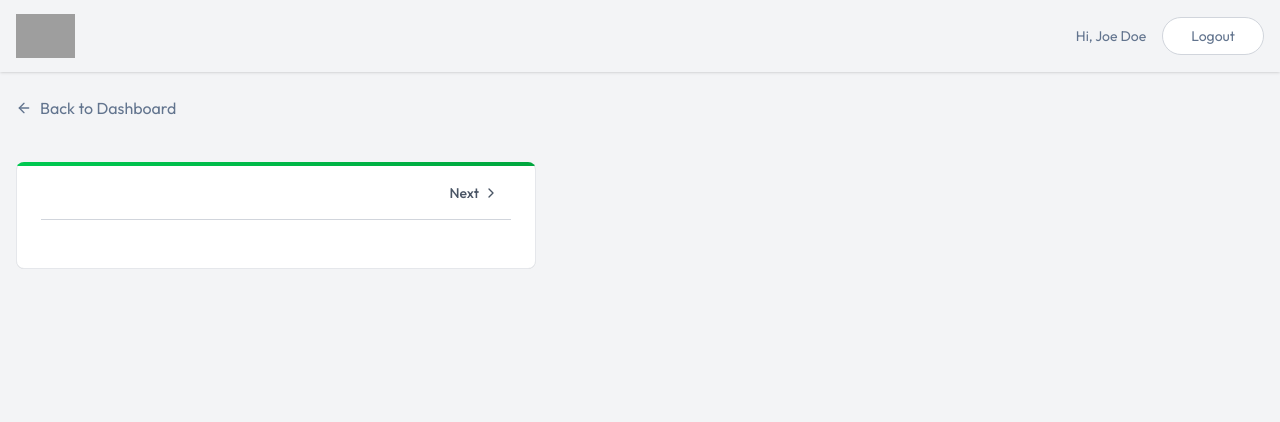
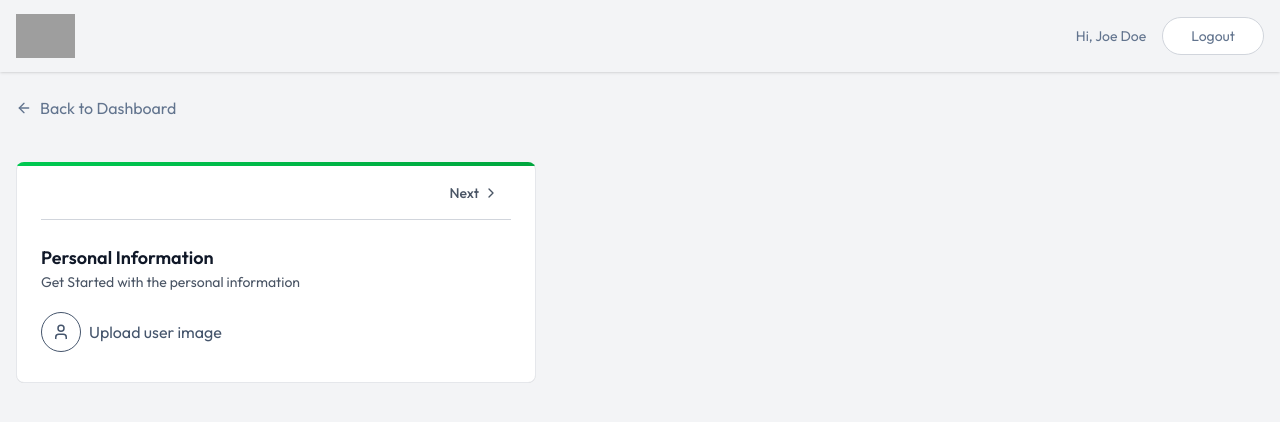
Before and after one commit to shahbaz1957/Resume-Builder, a React (Vite) app in the folder client/: page /app/builder/1 in a window 1280 px wide. Shown: the top 422 px of the page. Built offline with nearby package versions, Linux system fonts and the light colour scheme; grey boxes are pictures that could not be loaded; a web font is replaced by a local one.

Commit message:
add PersonalInfoForm component

```diff
--- /dev/null
+++ b/client/src/components/home/PersonalInfoForm.jsx
@@ -0,0 +1,70 @@
+import React from "react";
+import { User } from "lucide-react";
+const PersonalInfoForm = ({
+  data,
+  onChange,
+  removeBackground,
+  setRemoveBackground,
+}) => {
+
+
+    const PersonalDataHandleChange = (field, value)=>{
+        onChange({ ...data, [field]:value})
+    }
+  return (
+    <div>
+      <h3 className="text-lg font-semibold text-gray-900">
+        Personal Information
+      </h3>
+      <p className="text-sm text-gray-600">
+        Get Started with the personal information
+      </p>
+      <div className="flex items-center gap-2">
+        <label>
+          {data.image ? (
+            <img
+              src={
+                typeof data.image === "string"
+                  ? data.image
+                  : URL.createObjectURL(data.image)
+              }
+              alt="user-image"
+              className="w-16 h-16 rounded-full object-cover mt-5 ring ring-slate-300 hover:opacity-80"
+            />
+          ) : (
+            <div className="inline-flex items-center gap-2 mt-5 text-slate-600 hover:text-slate-700 cursor-pointer">
+              <User className="size-10 p-2.5 border rounded-full" />
+              Upload user image
+            </div>
+          )}
+          <input
+            type="file"
+            accept="image/jpeg, image/png"
+            className="hidden"
+            onChange={(e) => PersonalDataHandleChange("image", e.target.files[0])}
+          />
+        </label>
+
+          {typeof data.image === 'object' && (
+  <div className='flex flex-col gap-1 pl-4 text-sm'>
+    <p className="text-gray-700">Remove Background</p>
+    <label className='relative inline-flex items-center cursor-pointer text-gray-900 gap-3'>
+      <input
+        type='checkbox'
+        className='sr-only peer'
+        onChange={() => setRemoveBackground(prev => !prev)}
+        checked={removeBackground}
+      />
+      <div className='w-9 h-5 bg-slate-300 rounded-full peer peer-checked:bg-green-600 transition-colors duration-200'></div>
+      <span className='dot absolute left-1 top-1 w-3 h-3 bg-white rounded-full transition-transform duration-200 ease-in-out peer-checked:translate-x-4'></span>
+    </label>
+  </div>
+)}
+
+      </div>
+
+    </div>
+  );
+};
+
+export default PersonalInfoForm;
--- a/client/src/pages/ResumeBuilder.jsx
+++ b/client/src/pages/ResumeBuilder.jsx
@@ -1,6 +1,7 @@
 import React, { useEffect, useState, useCallback } from "react";
 import { Link, useParams } from "react-router-dom";
 import dummyResumeData from "../assets/assets/assets";
+import PersonalInfoForm from "../components/home/PersonalInfoForm";
 import {
   ArrowLeft,
   Briefcase,
@@ -36,7 +37,7 @@
   }, [resumeId]);
 
   const [activeSectionIndex, setActiveSectionIndex] = useState(0);
-  const [_removeBackground, _setRemoveBackground] = useState(false);
+  const [removeBackground, setRemoveBackground] = useState(false);
 
   const sections = [
     { id: "personal", name: "Personal Info", icon: User },
@@ -47,7 +48,7 @@
     { id: "skills", name: "Skills", icon: Sparkles },
   ];
 
-  // const activeSection = sections[activeSectionIndex];
+  const activeSection = sections[activeSectionIndex];
 
   useEffect(() => {
     loadExistingResume();
@@ -115,6 +116,23 @@
                   </button>
                 </div>
               </div>
+
+              {/* Form Content */}
+              <div className="space-y-6">
+                {activeSection.id === "personal" && (
+                  <PersonalInfoForm
+                    data={resumeData.personal_info}
+                    onChange={(data) =>
+                      setResumeData((prev) => ({
+                        ...prev,
+                        personal_info: data,
+                      }))
+                    }
+                    removeBackground={removeBackground}
+                    setRemoveBackground={setRemoveBackground}
+                  />
+                )}
+              </div>
             </div>
           </div>
           {/* right side resume preview */}
```
